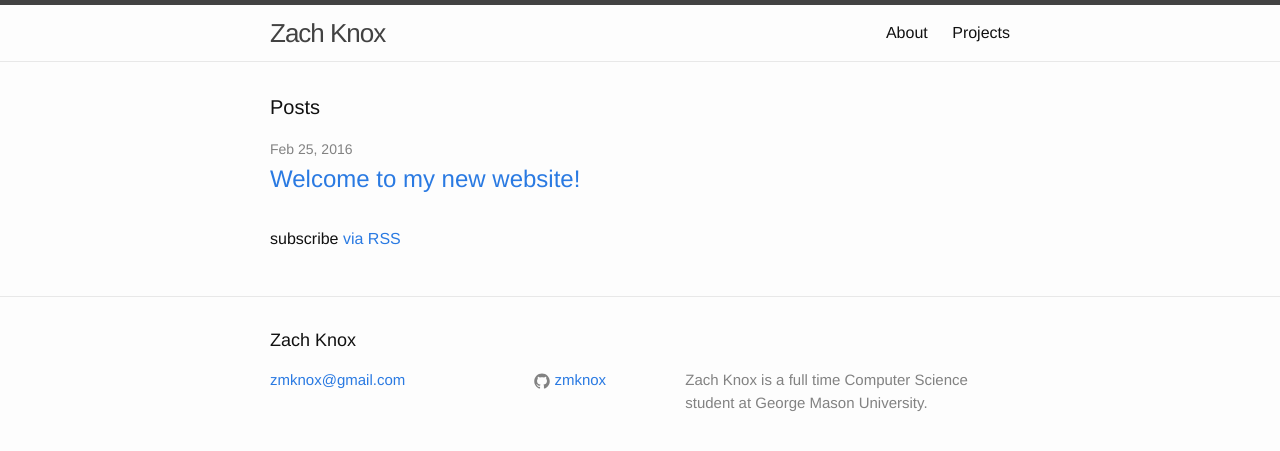
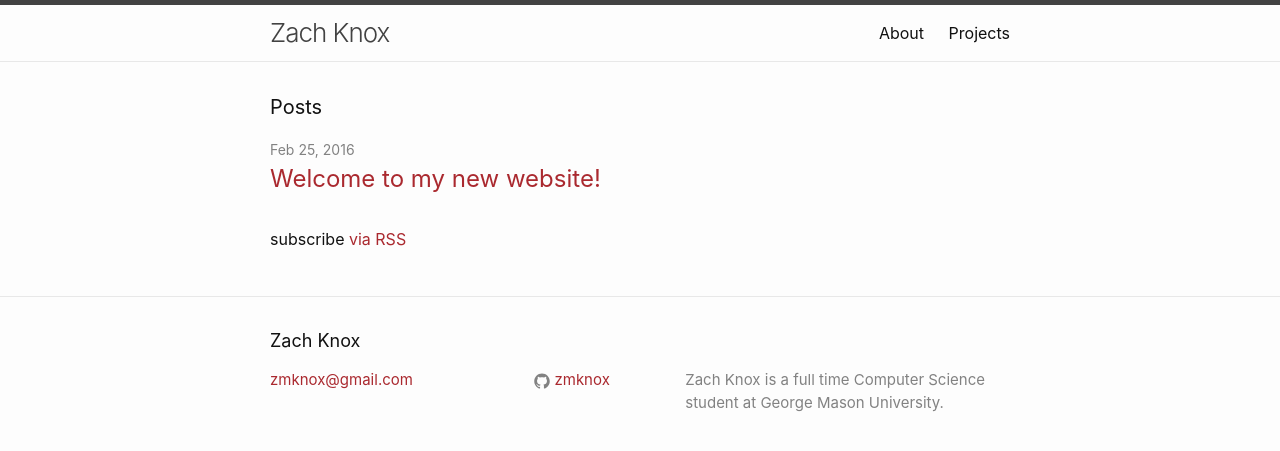
Before and after one commit to zmknox/zmknox.github.io, a Jekyll site: the page built from index.html, in a window 1280 px wide. Shown: the top 451 px of the page. Built offline with Jekyll 4.4.1, drawn with Linux system fonts in a browser that asks for light colours.

Commit message:
small adjustments

```diff
--- a/css/main.scss
+++ b/css/main.scss
@@ -6,7 +6,7 @@
 
 
 // Our variables
-$base-font-family: "Helvetica Neue", Helvetica, Arial, sans-serif;
+$base-font-family: -apple-system, "Helvetica Neue", Helvetica, Arial, sans-serif;
 $base-font-size:   16px;
 $base-font-weight: 400;
 $small-font-size:  $base-font-size * 0.875;
@@ -16,7 +16,7 @@ $spacing-unit:     30px;
 
 $text-color:       #111;
 $background-color: #fdfdfd;
-$brand-color:      #2a7ae2;
+$brand-color:      #aa292f;
 
 $grey-color:       #828282;
 $grey-color-light: lighten($grey-color, 40%);
```
